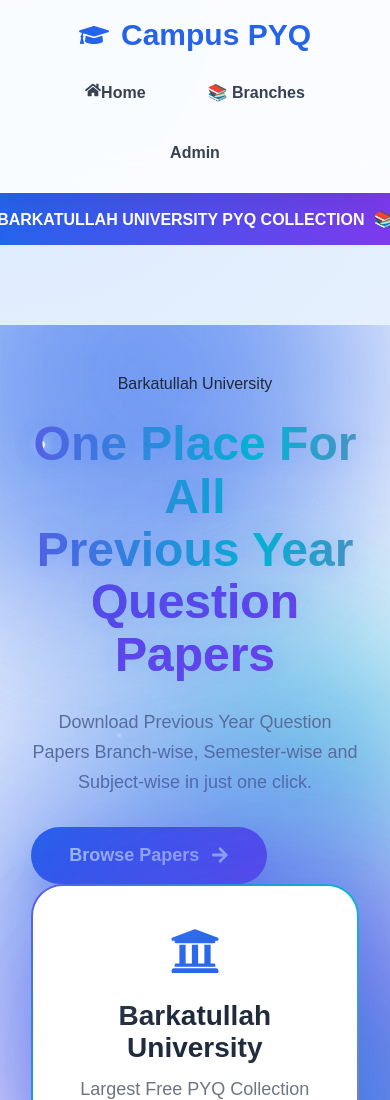
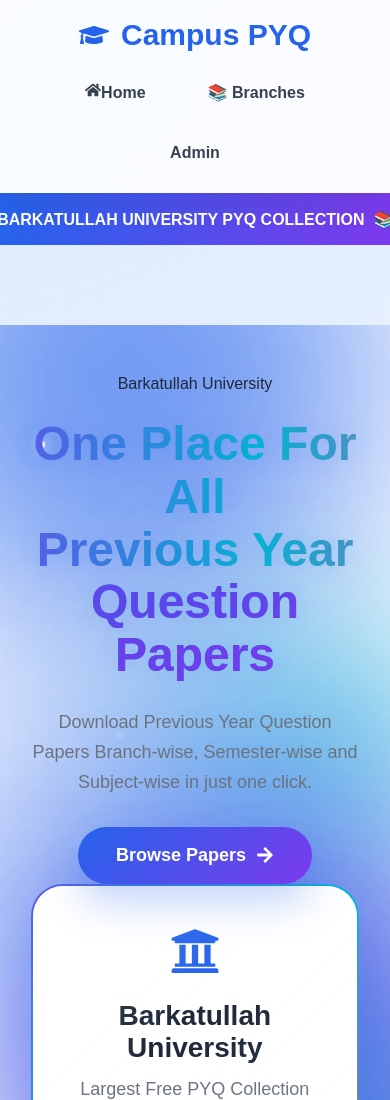
Before and after one commit to AdarshSingh-06/CampusPYQ, a React (Vite) app in the folder Frontend/: page / in a window 390 px wide. Shown: the top 1100 px of the page. Built offline with nearby package versions, Linux system fonts and the light colour scheme.

Commit message:
Fix mobile click and refresh

```diff
--- a/Frontend/src/pages/Home.jsx
+++ b/Frontend/src/pages/Home.jsx
@@ -70,12 +70,10 @@
             Semester-wise and Subject-wise in just one click.
           </p>
 
-          <Link to="/branches">
-            <button className="hero-btn">
-              Browse Papers
-              <FaArrowRight />
-            </button>
-          </Link>
+          <Link to="/branches" className="hero-btn">
+    Browse Papers
+    <FaArrowRight />
+</Link>
 
         </div>
 
--- a/Frontend/src/style/home.css
+++ b/Frontend/src/style/home.css
@@ -1298,3 +1298,41 @@
 }
 
 }
+.aurora-bg,
+.blob,
+.grid-bg,
+.sparkles{
+    pointer-events: none;
+}
+
+.hero-left{
+    position: relative;
+    z-index: 999;
+}
+
+.hero-btn{
+    position: relative;
+    z-index: 1000;
+}
+.aurora-bg,
+.blob,
+.grid-bg,
+.sparkles{
+    pointer-events:none;
+}
+
+.hero-left{
+    position:relative;
+    z-index:999;
+}
+
+.hero-btn{
+    position:relative;
+    z-index:1000;
+
+    display:inline-flex;
+    align-items:center;
+    gap:10px;
+
+    text-decoration:none;
+}
```
Also changed, not shown: Frontend/vercel.json (added).
